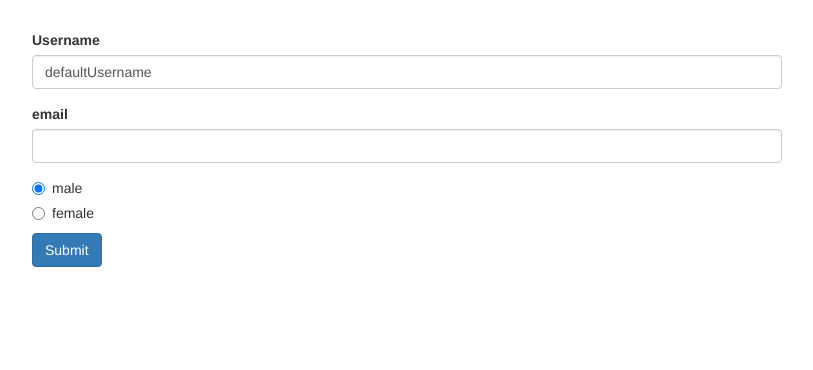
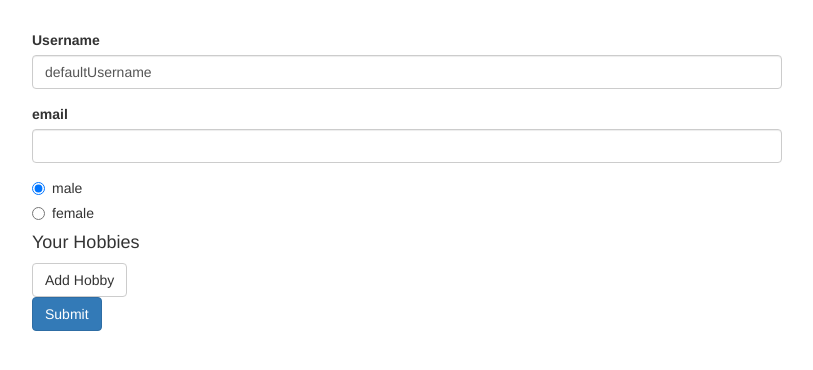
Before and after one commit to HichamGsb/forms-reactive-app, an Angular app: page / in a window 1280 px wide. Shown: the top 370 px of the page, without its empty margins (233-1046 px from the left). Built offline with nearby package versions, Linux system fonts and the light colour scheme.

Commit message:
Arrays of Form Controls (FormArray)

```diff
--- a/src/app/app.component.html
+++ b/src/app/app.component.html
@@ -34,6 +34,18 @@
               [value]="gender">{{ gender }}
           </label>
         </div>
+        <div formArrayName="hobbies">
+          <h4>Your Hobbies</h4>
+          <button
+            class="btn btn-default"
+            type="button"
+            (click)="onAddHobby()">Add Hobby</button>
+          <div
+            class="form-group"
+            *ngFor="let hobbyControl of getControls(); let i = index">
+            <input type="text" class="form-control" [formControlName]="i">
+          </div>
+        </div>
         <span
               *ngIf="!signupForm.valid && signupForm.touched"
               class="help-block">Please enter valid data</span>
--- a/src/app/app.component.ts
+++ b/src/app/app.component.ts
@@ -1,5 +1,5 @@
 import { Component } from '@angular/core';
-import { FormControl, FormGroup, Validators } from "@angular/forms";
+import { FormArray, FormControl, FormGroup, Validators } from "@angular/forms";
 
 @Component({
   selector: 'app-root',
@@ -16,8 +16,18 @@
         'username': new FormControl('defaultUsername', Validators.required),
         'email': new FormControl(null, [Validators.required, Validators.email]),
       }),
-      'gender': new FormControl('male')
+      'gender': new FormControl('male'),
+      'hobbies': new FormArray([])
     })
+  }
+
+  getControls() {
+    return (<FormArray>this.signupForm.get('hobbies')).controls;
+  }
+
+  onAddHobby() {
+    const control= new FormControl(null, Validators.required);
+    (<FormArray>this.signupForm.get('hobbies')).push(control);
   }
 
   onSubmit() {
```
